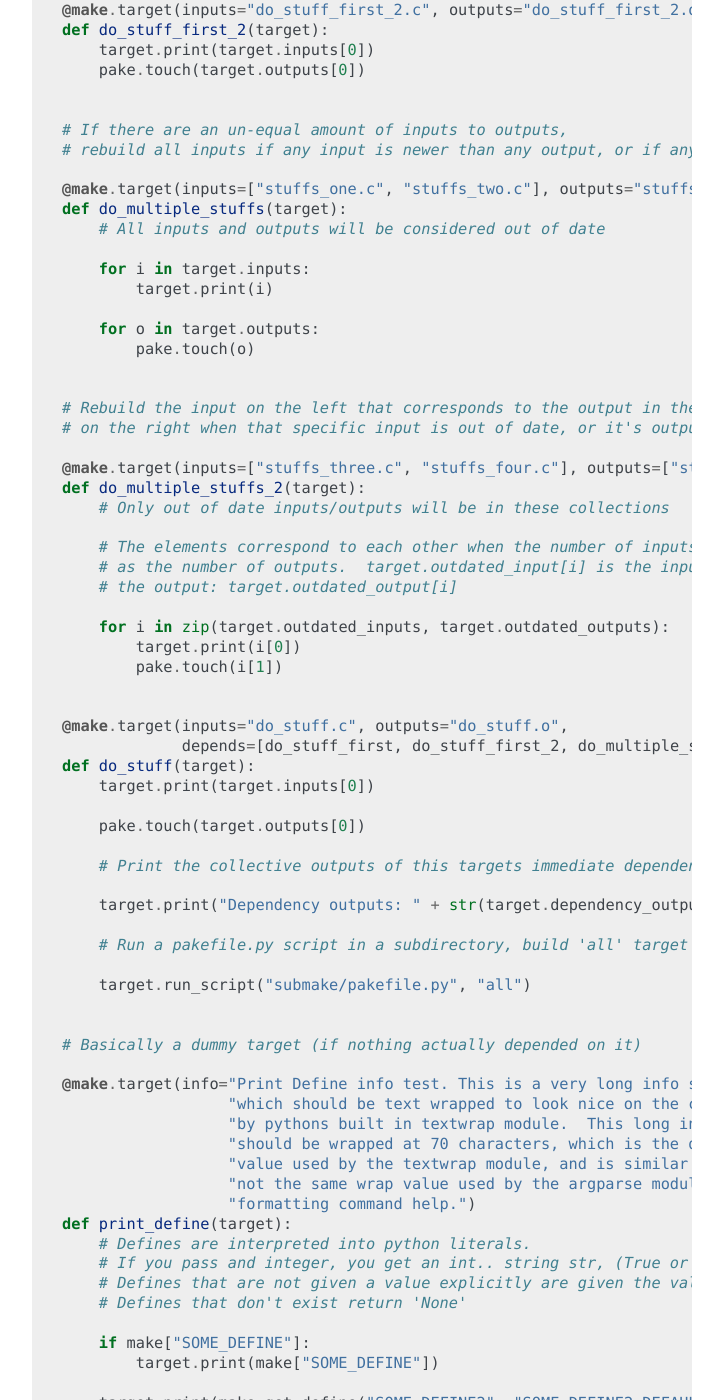
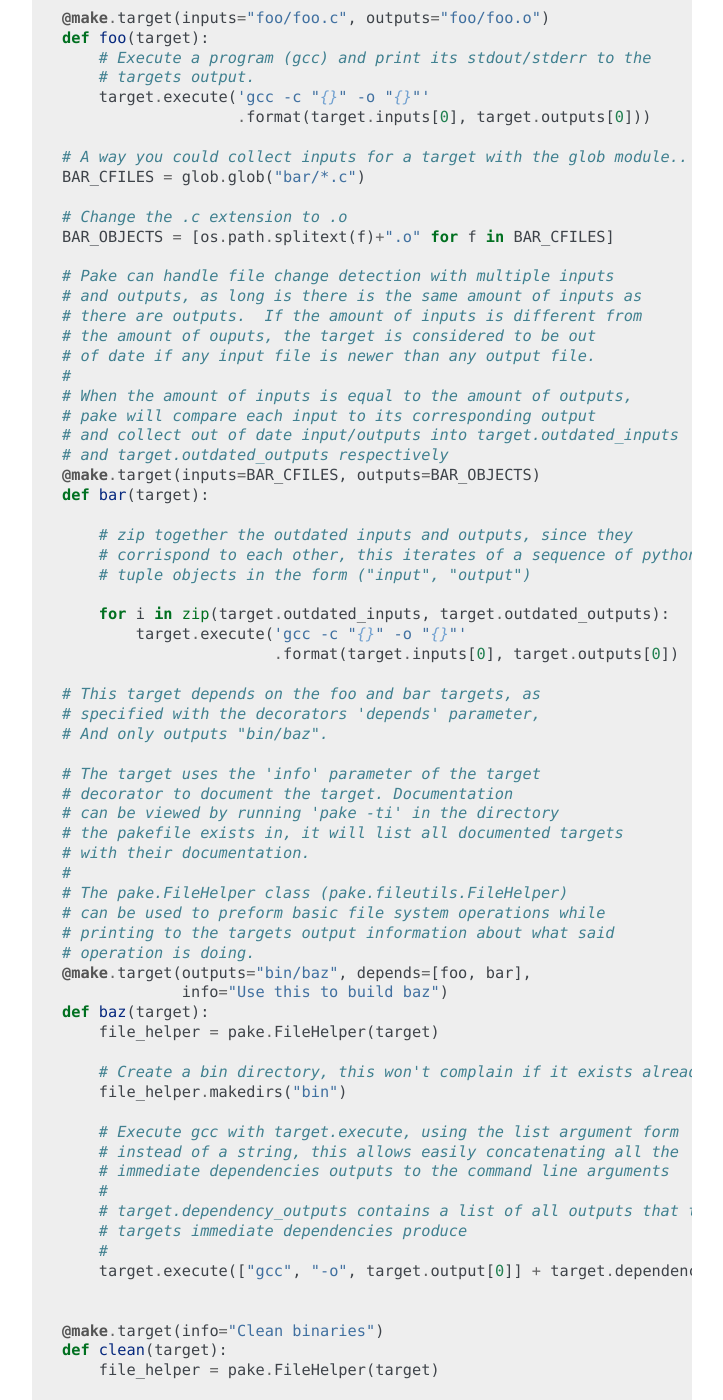
Before and after one commit to Teriks/pake, a Sphinx documentation site: the page built from docs/index.rst, in a window 1280 px wide and 1400 px high, scrolled down 812 px. Shown: the whole window, without its empty margins (388-1111 px from the left). Built offline with Sphinx 7.4.7, drawn with Linux system fonts in a browser that asks for light colours; some of the changed text lies outside the part shown.

Commit message:
Improve documentation examples

```diff
--- a/docs/index.rst
+++ b/docs/index.rst
@@ -14,155 +14,199 @@ Welcome to pake's documentation!
 
 Pake requires python3.4+
 
-Here is a small pake example that does not do anything useful but
-shows off some functionality:
+Writing Basic Targets
+---------------------
 
 .. code-block:: python
 
-    import sys
+    import pake
+    import glob
     import os
-    import glob
-    import pake
+
+    # Targets are registered the the pake.Make object
+    # returned by pake's initialization call, using the target decorator.
 
     make = pake.init()
 
-    # Export python literals as defines to scripts ran with target.run_script.
+    # Try to grab a command line define,
+    # in particular the value of -D CC=.. if
+    # it has been passed on the command line.
+    # CC will default to gcc in this case
+    #
+    # you can also use the syntax: make["CC"] to
+    # attempt to get the defines value, if it is not
+    # defined then it will return None.
 
-    pake.export("SOME_EXPORTED_DEFINE", ["a", "b", "c"])
-    pake.export("SOME_EXPORTED_DEFINE2", 4)
+    CC = make.get_define("CC", "gcc")
 
 
-    # Prevent SOME_EXPORTED_DEFINE2 from being exported.
+    # If you just have a single input/output, there is no
+    # need to pass a list to the targets inputs/ouputs
 
-    pake.un_export("SOME_EXPORTED_DEFINE2")
+    @make.target(inputs="foo/foo.c", outputs="foo/foo.o")
+    def foo(target):
+        # Execute a program (gcc) and print its stdout/stderr to the
+        # targets output.
+        target.execute('gcc -c "{}" -o "{}"'
+                       .format(target.inputs[0], target.outputs[0]))
+
+    # A way you could collect inputs for a target with the glob module..
+    BAR_CFILES = glob.glob("bar/*.c")
+
+    # Change the .c extension to .o
+    BAR_OBJECTS = [os.path.splitext(f)+".o" for f in BAR_CFILES]
+
+    # Pake can handle file change detection with multiple inputs
+    # and outputs, as long is there is the same amount of inputs as
+    # there are outputs.  If the amount of inputs is different from
+    # the amount of ouputs, the target is considered to be out
+    # of date if any input file is newer than any output file.
+    #
+    # When the amount of inputs is equal to the amount of outputs,
+    # pake will compare each input to its corresponding output
+    # and collect out of date input/outputs into target.outdated_inputs
+    # and target.outdated_outputs respectively
+    @make.target(inputs=BAR_CFILES, outputs=BAR_OBJECTS)
+    def bar(target):
+
+        # zip together the outdated inputs and outputs, since they
+        # corrispond to each other, this iterates of a sequence of python
+        # tuple objects in the form ("input", "output")
+
+        for i in zip(target.outdated_inputs, target.outdated_outputs):
+            target.execute('gcc -c "{}" -o "{}"'
+                           .format(target.inputs[0], target.outputs[0])
+
+    # This target depends on the foo and bar targets, as
+    # specified with the decorators 'depends' parameter,
+    # And only outputs "bin/baz".
+
+    # The target uses the 'info' parameter of the target
+    # decorator to document the target. Documentation
+    # can be viewed by running 'pake -ti' in the directory
+    # the pakefile exists in, it will list all documented targets
+    # with their documentation.
+    #
+    # The pake.FileHelper class (pake.fileutils.FileHelper)
+    # can be used to preform basic file system operations while
+    # printing to the targets output information about what said
+    # operation is doing.
+    @make.target(outputs="bin/baz", depends=[foo, bar],
+                 info="Use this to build baz")
+    def baz(target):
+        file_helper = pake.FileHelper(target)
+
+        # Create a bin directory, this won't complain if it exists already
+        file_helper.makedirs("bin")
+
+        # Execute gcc with target.execute, using the list argument form
+        # instead of a string, this allows easily concatenating all the
+        # immediate dependencies outputs to the command line arguments
+        #
+        # target.dependency_outputs contains a list of all outputs that this
+        # targets immediate dependencies produce
+        #
+        target.execute(["gcc", "-o", target.output[0]] + target.dependency_outputs)
 
 
-    @make.target(inputs="do_stuff_first.c", outputs="do_stuff_first.o")
-    def do_stuff_first(target):
-        target.print(target.inputs[0])
-        pake.touch(target.outputs[0])
+    @make.target(info="Clean binaries")
+    def clean(target):
+        file_helper = pake.FileHelper(target)
+
+        # Clean up using a the FileHelper object
+        # Remove any bin directory, this wont complain if "bin"
+        # does not exist.
+        file_helper.removedirs("bin")
 
 
-    @make.target(inputs="do_stuff_first_2.c", outputs="do_stuff_first_2.o")
-    def do_stuff_first_2(target):
-        target.print(target.inputs[0])
-        pake.touch(target.outputs[0])
+    # Run pake, the default target that will be executed when
+    # none is specified will be 'baz'. the default_targets parameter
+    # is optional, if it is not specified then you will have to specify
+    # which target needs to be ran on the command line when you run pake.
+
+    pake.run(make, default_targets=baz)
 
 
-    # If there are an un-equal amount of inputs to outputs,
-    # rebuild all inputs if any input is newer than any output, or if any output file is missing.
-
-    @make.target(inputs=["stuffs_one.c", "stuffs_two.c"], outputs="stuffs_combined.o")
-    def do_multiple_stuffs(target):
-        # All inputs and outputs will be considered out of date
-
-        for i in target.inputs:
-            target.print(i)
-
-        for o in target.outputs:
-            pake.touch(o)
-
-
-    # Rebuild the input on the left that corresponds to the output in the same position
-    # on the right when that specific input is out of date, or it's output is missing.
-
-    @make.target(inputs=["stuffs_three.c", "stuffs_four.c"], outputs=["stuffs_three.o", "stuffs_four.o"])
-    def do_multiple_stuffs_2(target):
-        # Only out of date inputs/outputs will be in these collections
-
-        # The elements correspond to each other when the number of inputs is the same
-        # as the number of outputs.  target.outdated_input[i] is the input related to
-        # the output: target.outdated_output[i]
-
-        for i in zip(target.outdated_inputs, target.outdated_outputs):
-            target.print(i[0])
-            pake.touch(i[1])
-
-
-    @make.target(inputs="do_stuff.c", outputs="do_stuff.o",
-                 depends=[do_stuff_first, do_stuff_first_2, do_multiple_stuffs, do_multiple_stuffs_2])
-    def do_stuff(target):
-        target.print(target.inputs[0])
-
-        pake.touch(target.outputs[0])
-
-        # Print the collective outputs of this targets immediate dependencies
-
-        target.print("Dependency outputs: " + str(target.dependency_outputs))
-
-        # Run a pakefile.py script in a subdirectory, build 'all' target
-
-        target.run_script("submake/pakefile.py", "all")
-
-
-    # Basically a dummy target (if nothing actually depended on it)
-
-    @make.target(info="Print Define info test. This is a very long info string "
-                      "which should be text wrapped to look nice on the command line "
-                      "by pythons built in textwrap module.  This long info string"
-                      "should be wrapped at 70 characters, which is the default "
-                      "value used by the textwrap module, and is similar if "
-                      "not the same wrap value used by the argparse module when "
-                      "formatting command help.")
-    def print_define(target):
-        # Defines are interpreted into python literals.
-        # If you pass and integer, you get an int.. string str, (True or False) a bool etc.
-        # Defines that are not given a value explicitly are given the value of 'True'
-        # Defines that don't exist return 'None'
-
-        if make["SOME_DEFINE"]:
-            target.print(make["SOME_DEFINE"])
-
-        target.print(make.get_define("SOME_DEFINE2", "SOME_DEFINE2_DEFAULT"))
-
-
-    # Always runs, because there are no inputs or outputs to use for file change detection
-
-    @make.target(depends=[do_stuff, print_define],
-                 info="Make all info test.")
-    def all(target):
-        target.print("Finished doing stuff! nothing more to do.")
-
-
-    # Clean .o files in the directory
-
-    @make.target
-    def clean(target):
-        for i in glob.glob("*.o"):
-            os.unlink(i)
-
-        target.run_script("submake/pakefile.py", "clean")
-
-
-    pake.run(make, default_targets=all)
-
-
-
-And for example, to run:
+Running Pake
+------------
 
 .. code-block:: bash
 
     cd your_pakefile_directory
-    pake all -DSOME_DEFINE="test"
 
+    # Run pake with up to 10 targets running in parallel
+
+    pake -j 10
 
 pake will look for "pakefile.py" or "pakefile" in the current directory and run it.
 
 Or you can specify one or more files to run with **-f/--file**.
-The switch does not have multiple arguments, but it can be used more than once to specify multiple files.
+The switch does not have multiple arguments, but it can be used
+more than once to specify multiple files.
 
 For example:
 
 .. code-block:: bash
 
-    pake -f your_pakefile.py all -DSOME_DEFINE="test"
+    pake -f pakefile.py foo
 
-    # Or:
-
-    pake -f your_pakefile_1.py -f your_pakefile_2.py all -DSOME_DEFINE="test"
+    pake -f your_pakefile_1.py -f your_pakefile_2.py foo
 
 
-Pakes current usage is:
+Running Subpake scripts
+-----------------------
+
+Pake is able to run itself through the use of target.run_script
+or even pake.submake.run_script.  target.run_script is preferred
+because it handles writing synchronized program output to the targets
+output queue when multiple jobs ar running.
+
+.. code-block:: python
+
+    import pake
+
+    # This is required to use pake.submake.run_script
+    # outside of a target
+    import pake.submake
+
+    make = pake.init()
+
+    # Try to get the CC define from the command line,
+    # default to "GCC".
+
+    CC = make.get_define("CC", "gcc")
+
+    # Export the CC variable's value to all invocations
+    # of pake.submake.run_script, or target.runscript here after
+    # as a define that can be retrieved with make.get_define()
+    #
+    pake.export("CC", CC)
+
+
+    # Execute outside of a target, by default the stdout/stderr
+    # of the subscript goes to this scripts stdout.  The file
+    # object to which stdout gets written to can be specified
+    # with pake.submake.run_script(..., stdout=(file))
+
+    pake.submake.run_script("sometasks/pakefile.py", "dotasks")
+
+    # This target does not depend on anything or have any inputs/outputs
+    # it will basically only run if you explicitly specify it as a default
+    # target in pake.run, or specify it on the command line
+
+    @make.target
+    def my_phony_target(target):
+        # Arguments are passed in a variadic parameter...
+        # Run a sub script with the same amount of jobs as this file was requested
+        # to run with, also specify that the "foo" target is to be ran.
+        # The scripts output is written to this targets output queue,
+        # or immediately printed if pake is running a non parallel build.
+
+        target.run_script("library/pakefile.py", "foo", "-j", make.get_max_jobs())
+
+
+Pakes Current Usage
+-------------------
 
     usage:
      pake [-h] [-v] [-j NUM_JOBS] [-n] [-t] [-ti] [-D DEFINE] |br|
```
Also changed, not shown: README.md (+154 -113 lines), 1 other file.
